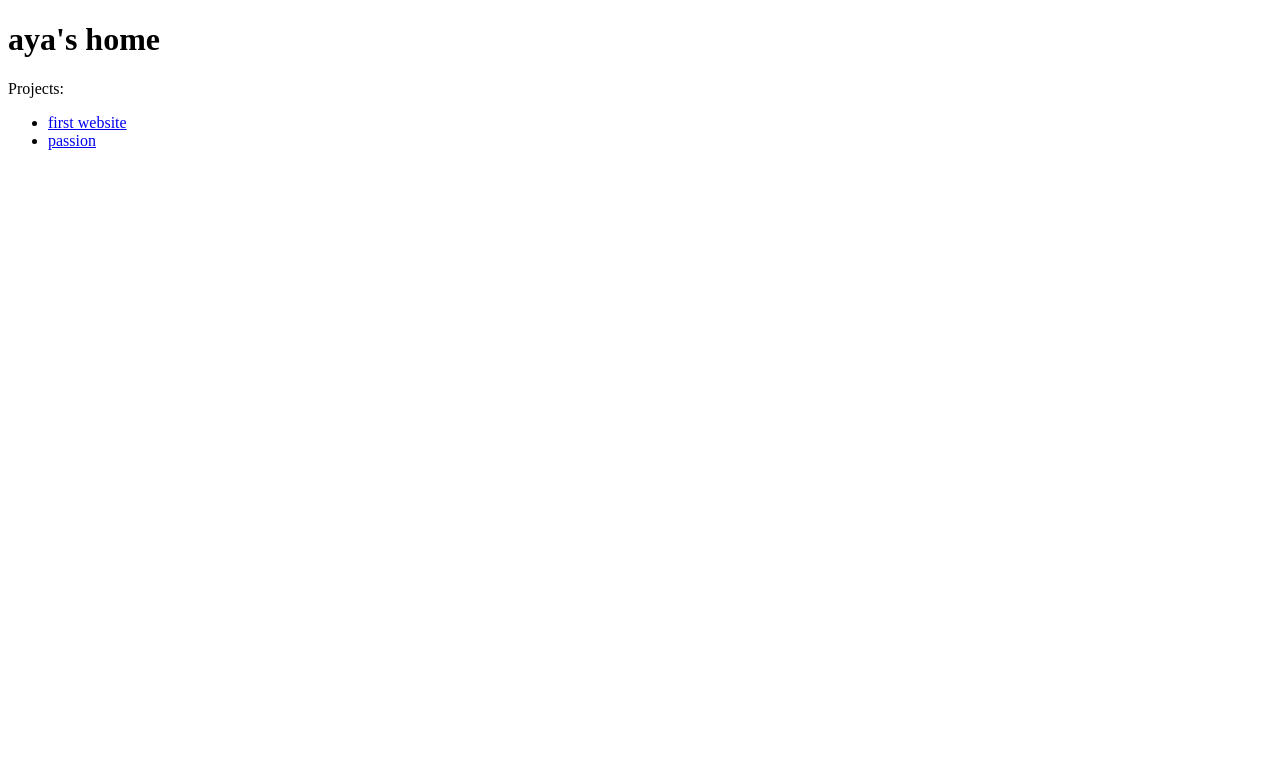
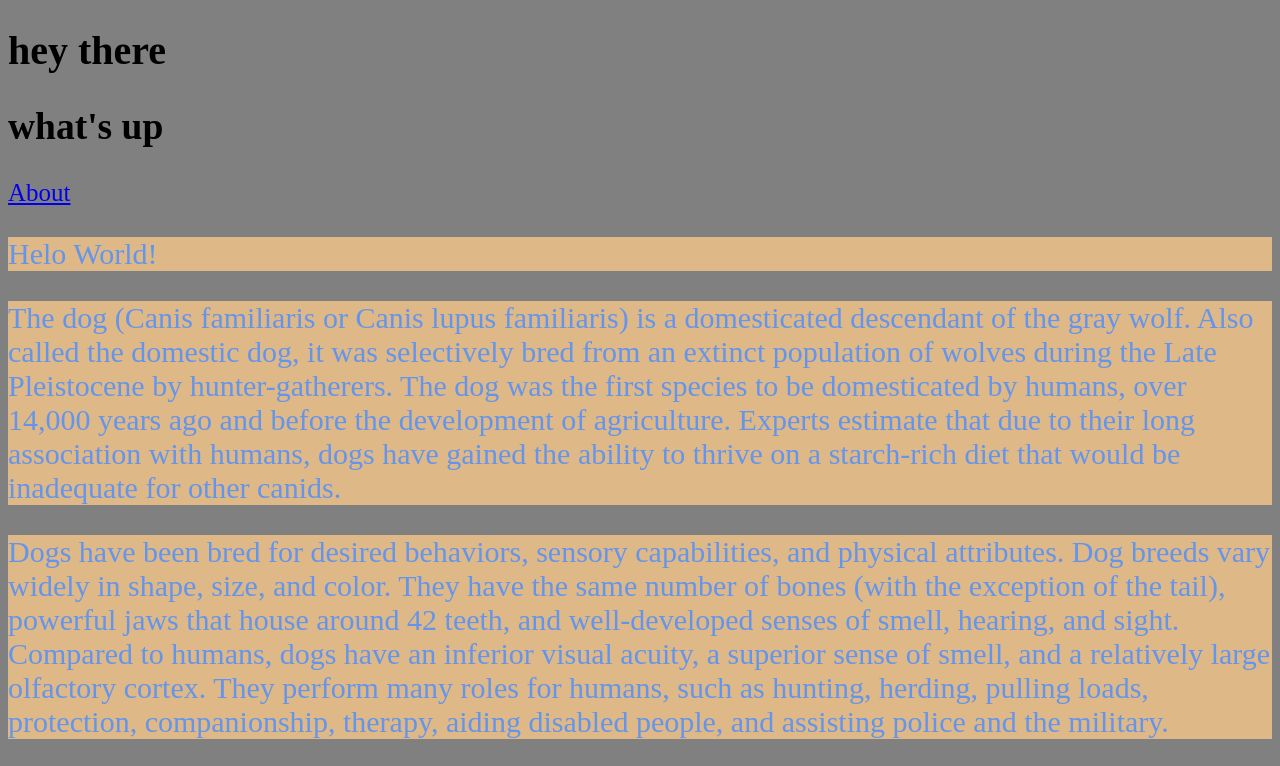
Before and after one commit to ayakhalife/welcomehome, a plain HTML site: page index.html in a window 1280 px wide. Shown: the top 766 px of the page. Drawn offline with Linux system fonts and the light colour scheme.

Commit message:
Add files via upload

```diff
--- a/index.html
+++ b/index.html
@@ -1,14 +1,21 @@
 <!DOCTYPE html>
 <html>
     <head>
-        <title> aya's home</title>
+        <title> first website</title>
+        <link rel="stylesheet" href="main.css">
+
+<body>
+    <h1>hey there</h1>
+    <h2>what's up</h2>
+    <a href="about.html">About</a>
+    <p>Helo World!</p>
+    <p> The dog (Canis familiaris or Canis lupus familiaris) is a domesticated descendant of the gray wolf. Also called the domestic dog, it was selectively bred from an extinct population of wolves during the Late Pleistocene by hunter-gatherers. The dog was the first species to be domesticated by humans, over 14,000 years ago and before the development of agriculture. Experts estimate that due to their long association with humans, dogs have gained the ability to thrive on a starch-rich diet that would be inadequate for other canids.</p>
+
+    <p>Dogs have been bred for desired behaviors, sensory capabilities, and physical attributes. Dog breeds vary widely in shape, size, and color. They have the same number of bones (with the exception of the tail), powerful jaws that house around 42 teeth, and well-developed senses of smell, hearing, and sight. Compared to humans, dogs have an inferior visual acuity, a superior sense of smell, and a relatively large olfactory cortex. They perform many roles for humans, such as hunting, herding, pulling loads, protection, companionship, therapy, aiding disabled people, and assisting police and the military.</p>
+
+       <p> Communication in dogs includes eye gaze, facial expression, vocalization, body posture (including movements of bodies and limbs), and gustatory communication (scents, pheromones, and taste). They mark their territories by urinating on them, which is more likely when entering a new environment. Over the millennia, dogs became uniquely adapted to human behavior; this adaptation includes being able to understand and communicate with humans. As such, the human–canine bond has been a topic of frequent study, and dogs' influence on human society has given them the sobriquet of "man's best friend".
+
+        The global dog population is estimated at 700 million to 1 billion, distributed around the world. The dog is the most popular pet in the United States, present in 34–40% of households. Developed countries make up approximately 20% of the global dog population, while around 75% of dogs are estimated to be from developing countries, mainly in the form of feral and community dogs.</p>
+</body>
     </head>
-    <body>
-        <h1>aya's home</h1>
-        <p>Projects:</p>
-        <ul>
-            <li><a href="first-website/index.html">first website</a></li>
-            <li><a href="passion/about.html">passion</a></li>
-        </ul>
-    </body>
 </html>
--- /dev/null
+++ b/main.css
@@ -0,0 +1,14 @@
+body {
+   background-color: grey;
+   font-size: 25px;
+}
+h1 {
+    font-size: 40px;
+
+}
+p {
+    color: cornflowerblue;
+    background-color: burlywood;
+    font-size: 30px;
+
+}
```
